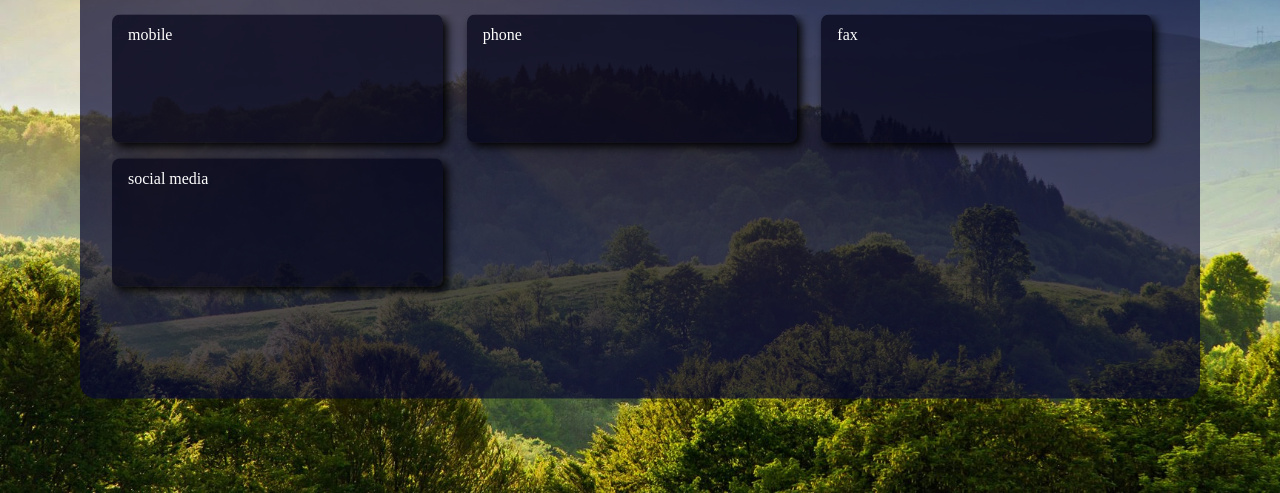
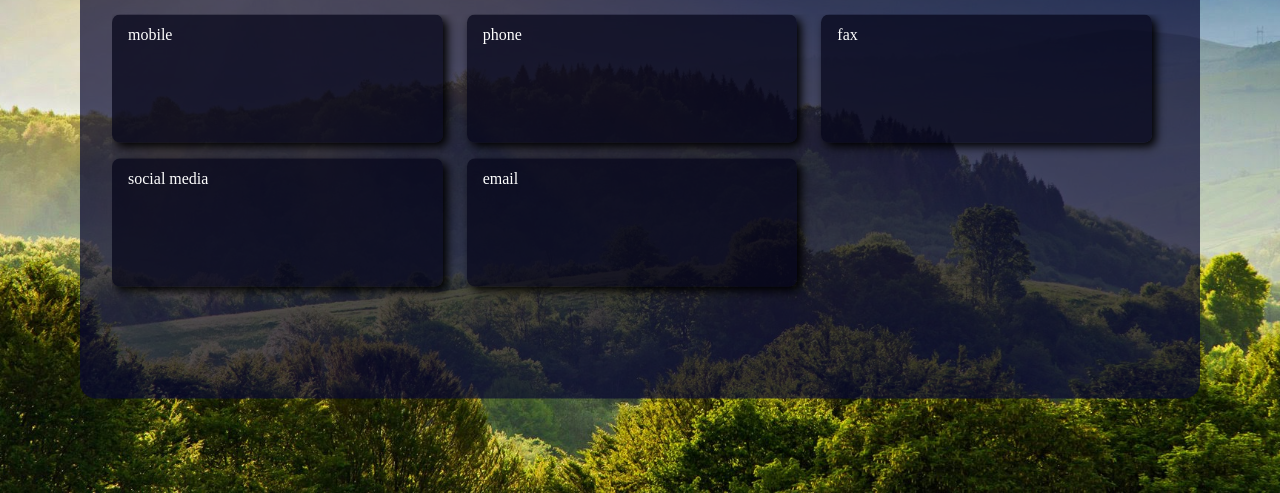
Before and after one commit to arefkebriaee/phonebook, a Django app: a page that uses phonebook/contact/templates/contact/detail-contact.html in a window 1280 px wide. Shown: the part 307-800 px from the top of the page. Run offline with Django 4.2, Linux system fonts and the light colour scheme; data comes from the database, SQL or seed files in the repository; both versions use the stored data as it was after the commit.

Commit message:
add email model

```diff
--- a/phonebook/contact/admin.py
+++ b/phonebook/contact/admin.py
@@ -1,5 +1,5 @@
 from django.contrib import admin
-from .models import Contact, Mobile, Phone, Fax, Social
+from .models import Contact, Mobile, Phone, Fax, Social, Email
 # Register your models here.
 
 admin.site.register(Contact)
@@ -7,3 +7,4 @@ admin.site.register(Mobile)
 admin.site.register(Phone)
 admin.site.register(Fax)
 admin.site.register(Social)
+admin.site.register(Email)
--- a/phonebook/contact/models.py
+++ b/phonebook/contact/models.py
@@ -1,5 +1,5 @@
 from django.db import models
-from django.db.models.fields import DateField, URLField
+from django.db.models.fields import DateField, EmailField, URLField
 from django.urls import reverse
 from django.contrib.auth.models import User
 from phonenumber_field.modelfields import PhoneNumberField
@@ -67,3 +67,12 @@ class Social(models.Model):
 
     def __str__(self):
         return str(self.name)
+
+
+class Email(models.Model):
+    owner = models.ForeignKey(
+        Contact, on_delete=models.CASCADE, related_name='email')
+    email = EmailField()
+
+    def __str__(self):
+        return str(self.email)
--- a/phonebook/contact/templates/contact/detail-contact.html
+++ b/phonebook/contact/templates/contact/detail-contact.html
@@ -43,6 +43,14 @@
         {% endfor %}
       </ul>
     </li>
+    <li class="numbers">
+      <span>email</span>
+      <ul class="inner">
+        {% for email in emails %}
+        <li class="number">{{email.email}}</li>
+        {% endfor %}
+      </ul>
+    </li>
   </ul>
 </div>
 {% endblock content %}
--- a/phonebook/contact/views.py
+++ b/phonebook/contact/views.py
@@ -1,24 +1,21 @@
 from django.shortcuts import render, get_object_or_404, get_list_or_404
-from .models import Contact, Mobile, Phone, Fax, Social
+from .models import Contact, Mobile, Phone, Fax, Social, Email
 
 
 def home(request):
-    print('$$$\n', request.user)
     return render(request, 'contact/home.html')
 
 
 def show_all(request):
     contact_list = Contact.objects.all()
-    print("###@@@\n", contact_list[0].image.url)
-    print("###@@@\n", contact_list[0].image)
     return render(request, 'contact/all-contacts.html', {'contacts': contact_list})
 
 
 def one_contact(request, id, name):
     contact = get_object_or_404(Contact, id=id, contact_name=name)
-    print("@@@\n", contact.image.url)
     mobiles = Mobile.objects.filter(owner=id)
     phones = Phone.objects.filter(owner=id)
     faxes = Fax.objects.filter(owner=id)
     socials = Social.objects.filter(owner=id)
-    return render(request, "contact/detail-contact.html", {'contact': contact, 'mobiles': mobiles, 'phones': phones, 'faxes': faxes, 'socials': socials})
+    emails = Email.objects.filter(owner=id)
+    return render(request, "contact/detail-contact.html", {'contact': contact, 'mobiles': mobiles, 'phones': phones, 'faxes': faxes, 'socials': socials, 'emails': emails})
```
Also changed, not shown: phonebook/contact/migrations/0010_email.py (added), phonebook/db.sqlite3.
